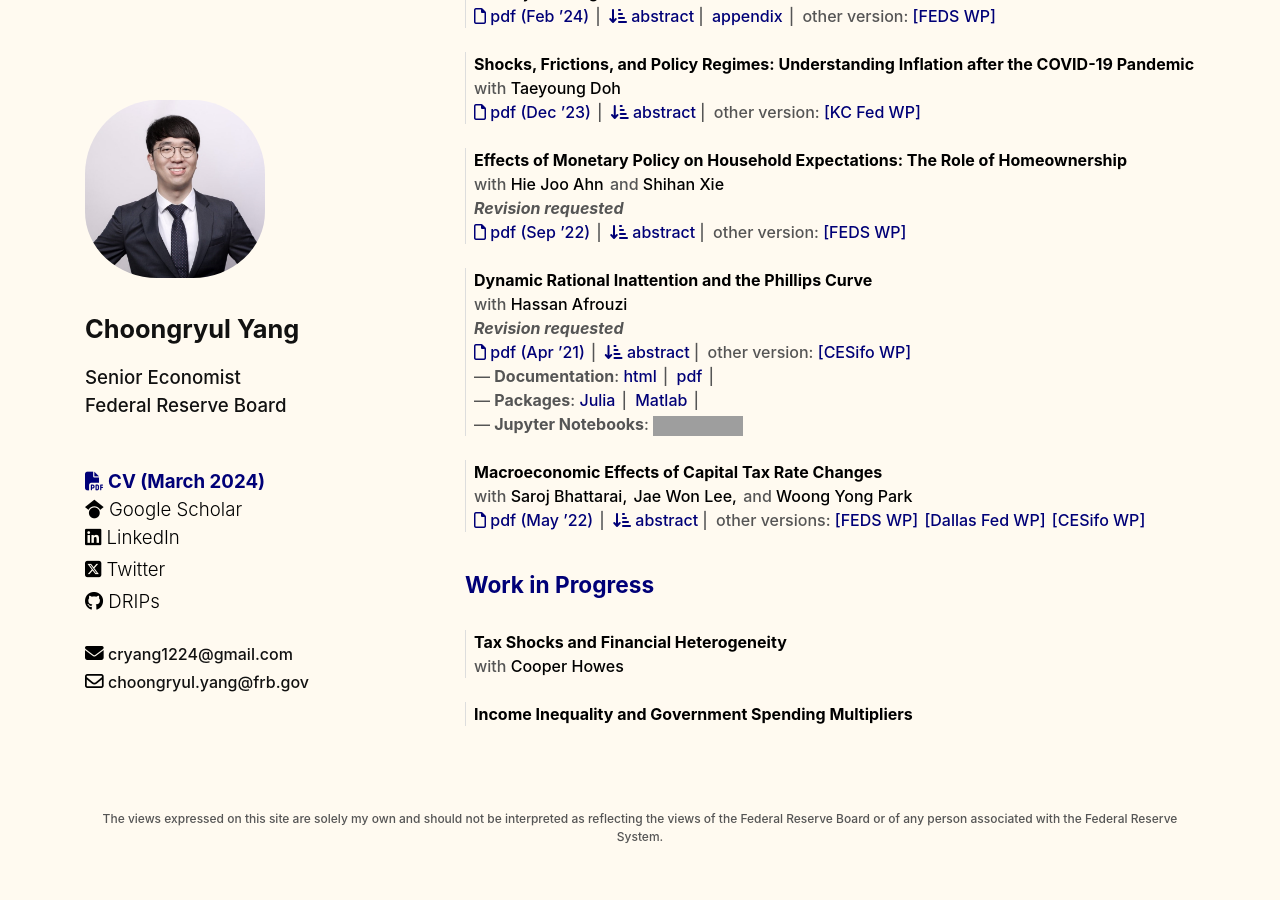
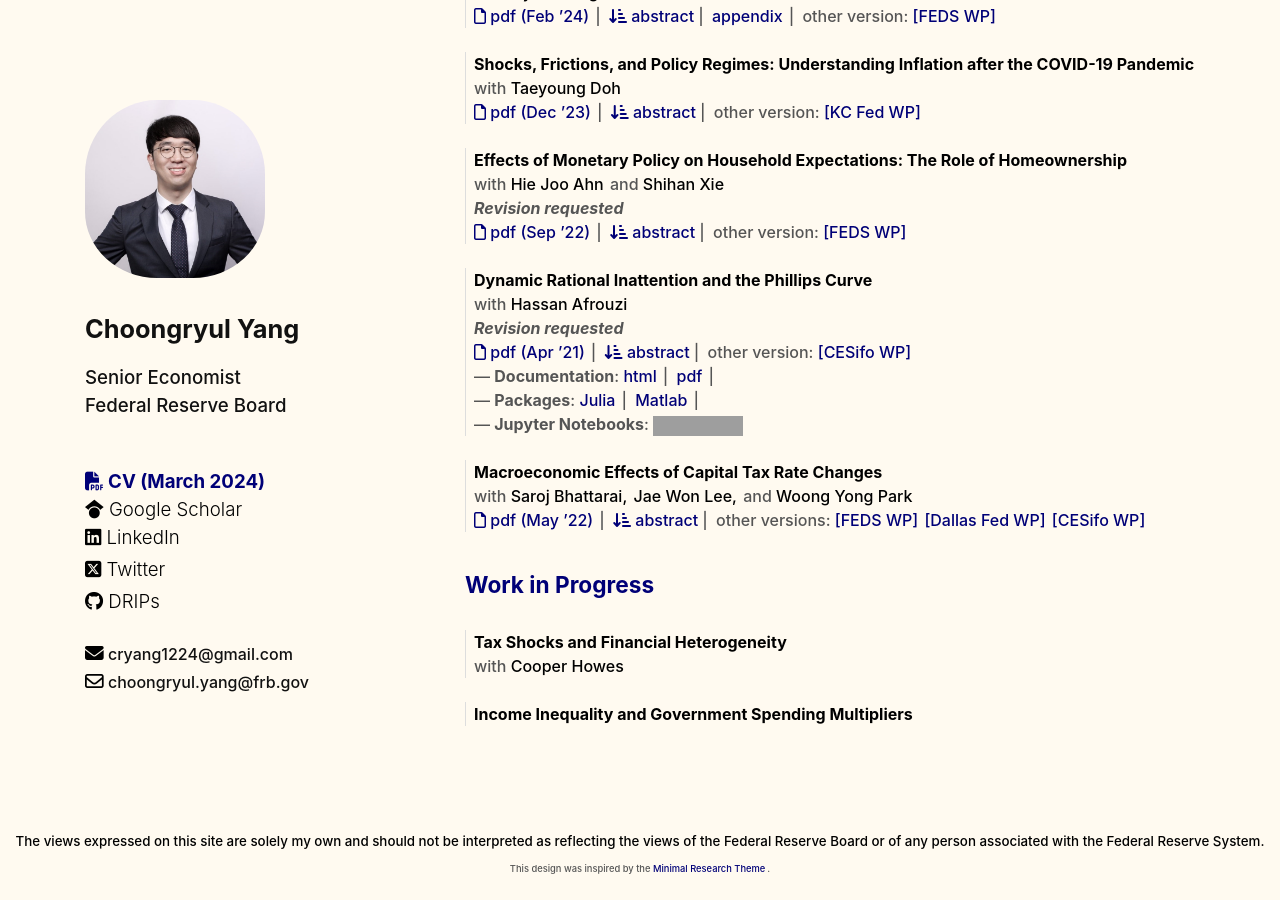
Before and after one commit to choongryulyang/choongryulyang.github.io, a Jekyll site: the page index.html, which Jekyll copies as it is, in a window 1280 px wide and 900 px high, scrolled down 904 px. Built offline with Jekyll 4.4.1, drawn with Linux system fonts in a browser that asks for light colours; nearby versions of some CDN libraries; grey boxes are pictures that could not be loaded.

Commit message:
Update index.html

```diff
--- a/index.html
+++ b/index.html
@@ -631,15 +631,24 @@
         </div>
         </div>
 
-        <br><br><br>
-
-        <p class="" style="margin-bottom:20px; font-size: 9pt; text-align: center">
-            The views expressed on this site are solely my own and should not be interpreted as reflecting the views of the Federal Reserve Board or of any person associated with the Federal Reserve System.
-        </p>
-        <br>
-
         </div>
     </div>
+
+
+    <footer style="margin-top:80px">
+        <div class="py-1 text-center">
+            <p style="font-size: 10pt; margin-top:10px;margin-bottom:10px;margin-left:10px;margin-right:10px; text-align: center; color:black">
+                The views expressed on this site are solely my own and should not be interpreted as reflecting the views of the Federal
+                Reserve Board or of any person associated with the Federal Reserve System.
+            </p>
+            <p style="margin-bottom:20px; font-size: 7pt; text-align: center">
+                This design was inspired by the <a class="tag" target="_blank"
+                    href="https://github.com/SebastinSanty/minimal-research-theme"
+                    onclick="gtag('event','Click',{'event_category': 'WebDesign','event_action':'Click','event_label':'WebDesign'})">
+                    Minimal Research Theme</a>.
+            </p>
+        </div>
+    </footer>
 
     <!-- Optional JavaScript -->
     <!-- jQuery first, then Popper.js, then Bootstrap JS -->
```
